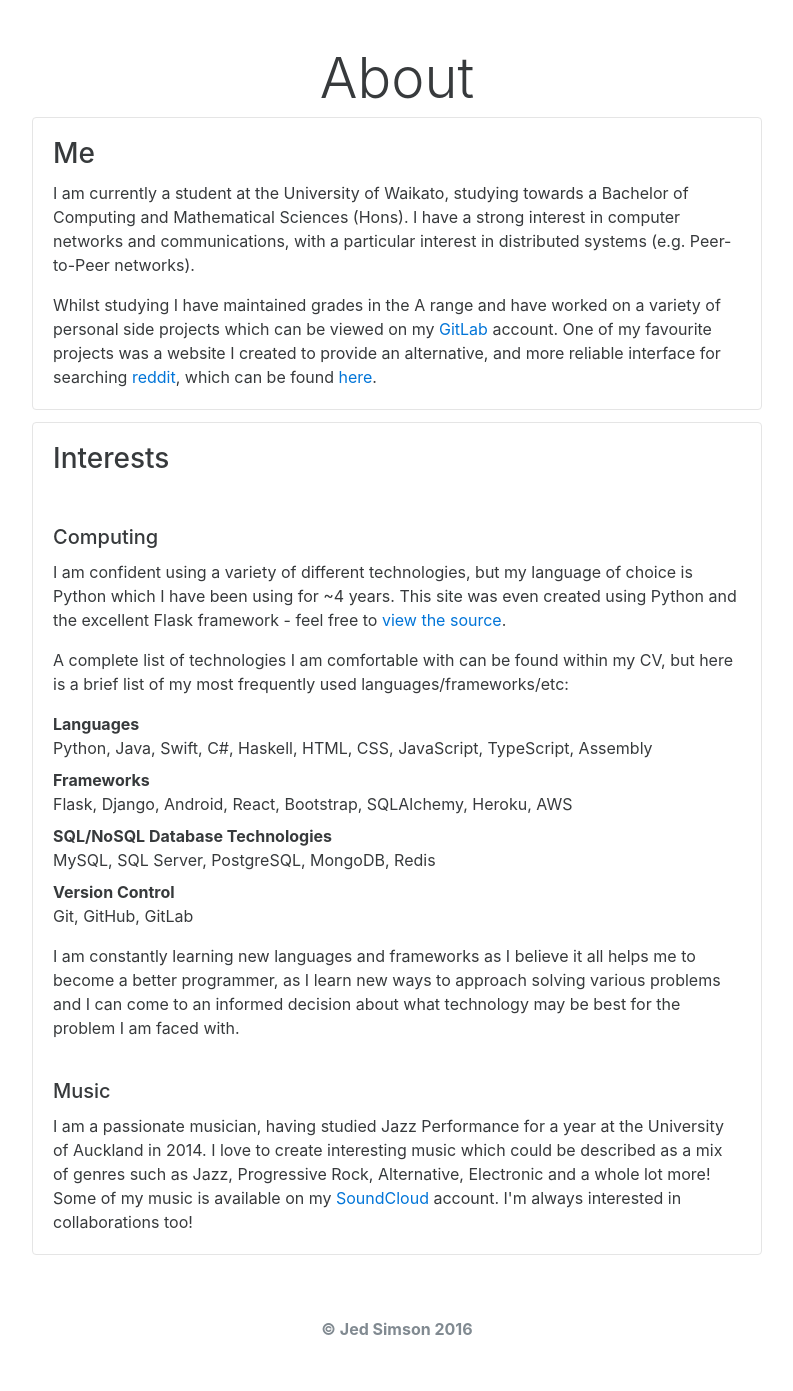
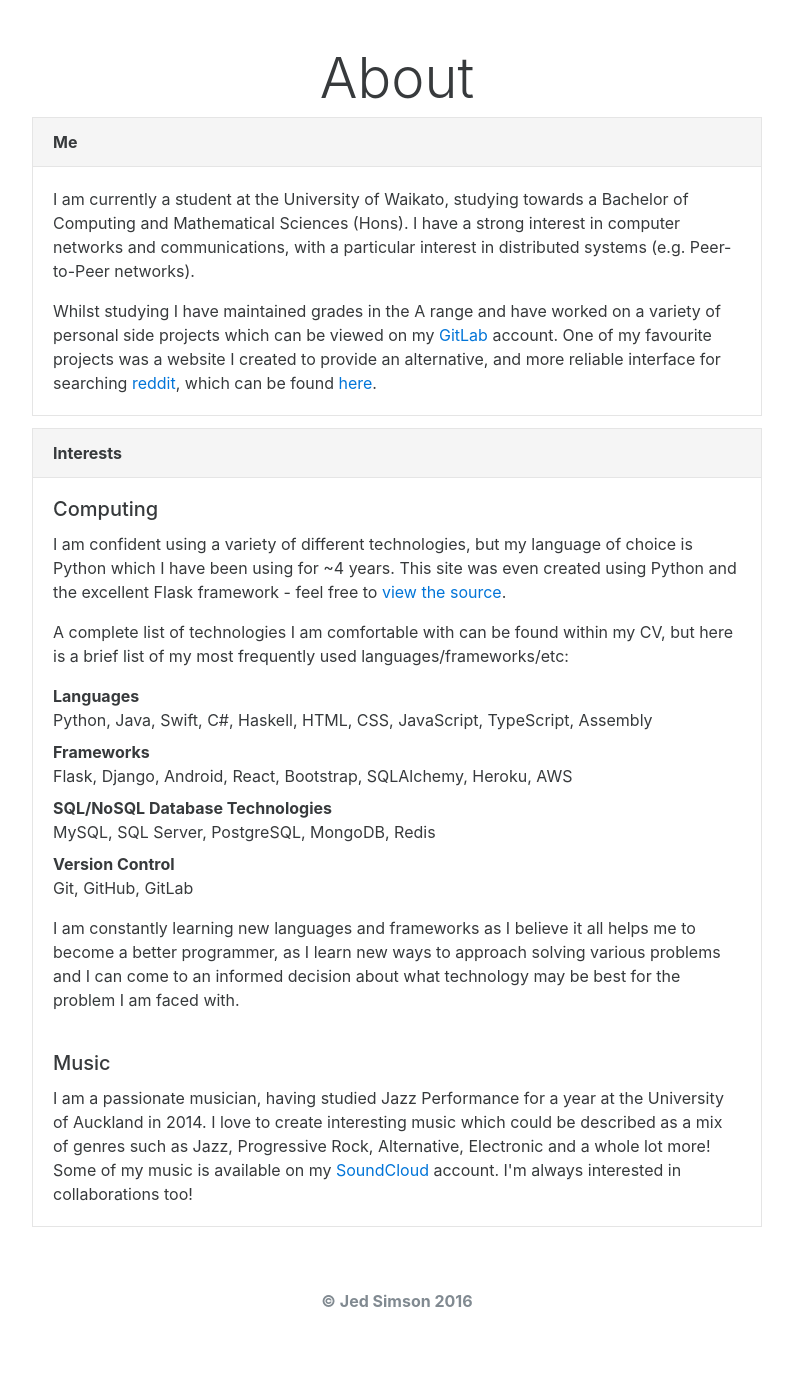
Before and after one commit to JedS6391/portfolio-jed-simson, a Flask app: page /about/ in a window 1280 px wide. Shown: the part 54-1445 px from the top of the page, without its empty margins (243-1036 px from the left). After the commit the page ends 1361 px from the top, so only its background shows below. Run offline with Flask 2, Linux system fonts and the light colour scheme; some libraries are stand-ins or nearby versions.

Commit message:
Customise CSS to be more personal

```diff
--- a/static/css/custom.css
+++ b/static/css/custom.css
@@ -65,3 +65,45 @@ html, body {
     height: 60px;
     line-height: 60px;
 }
+
+/* Override Bootstrap styling to make the website a bit more personal.
+ * For instance, I prefer square edges on cards, buttons, etc. as opposed
+ * to rounded edges.
+ */
+
+.card {
+    border-radius: 0;
+}
+
+.card-header {
+    border-radius: 0;
+}
+
+.card-header:first-child {
+    border-radius: 0;
+}
+
+.pagination {
+    border-radius: 0;
+}
+
+.page-item:first-child .page-link  {
+    border-radius: 0;
+}
+
+.page-item:last-child .page-link  {
+    border-radius: 0;
+}
+
+.form-control {
+    border-radius: 0;
+}
+
+.btn {
+    border-radius: 0;
+}
+
+/* Remove curved borders on ReCaptcha to match other form elements */
+.rc-anchor {
+    border-radius: 0 !important;
+}
--- a/templates/about.html
+++ b/templates/about.html
@@ -20,9 +20,11 @@
     <div class="row">
         <section class="col-md-8 col-md-offset-2">
             <div class="card">
+                <div class="card-header card-inverse">
+                    <strong>Me</strong>
+                </div>
+
                 <div class="card-block">
-                    <h3 class="card-title">Me</h3>
-
                     <p class="card-text">
                         I am currently a student at the University of Waikato, studying towards a Bachelor of Computing
                         and Mathematical Sciences (Hons). I have a strong interest in computer networks and communications,
@@ -41,9 +43,10 @@
             </div>
 
             <div class="card">
-                <div class="card-block">
-                    <h3 class="card-title">Interests</h3>
+                <div class="card-header">
+                    <strong>Interests</strong>
                 </div>
+
 
                 <div class="card-block">
                     <h5 class="card-title">Computing</h5>
--- a/templates/errors/404.html
+++ b/templates/errors/404.html
@@ -27,8 +27,8 @@
 
                     <div class="text-xs-center">
                     <div class="btn-group" role="group" style="padding-bottom: 1rem;">
-                        <a class="btn btn-primary-outline" href="/" role="button">Take me somewhere safe!</a>
-                        <a class="btn btn-secondary-outline" href="/contact/" role="button">Contact</a>
+                        <a class="btn btn-success-outline" href="/" role="button">Take me somewhere safe!</a>
+                        <a class="btn btn-primary-outline" href="/contact/" role="button">Contact</a>
                     </div>
                     </div>
                 </div>
```
